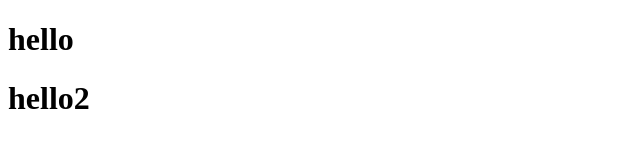
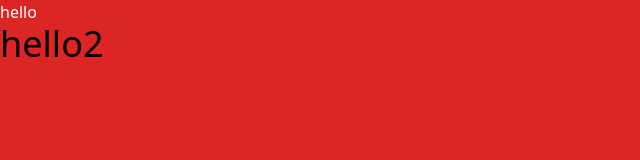
Before and after one commit to iaadarsh23/allInONeCalc, a website: page public/index.html in a window 1280 px wide. Shown: the whole page, without its empty margins (0-640 px from the left). Drawn offline with Linux system fonts and the light colour scheme.

Commit message:
again installed tailwind

```diff
--- a/public/index.html
+++ b/public/index.html
@@ -4,11 +4,11 @@
     <meta charset="UTF-8">
     <meta name="viewport" content="width=device-width, initial-scale=1.0">
     <title>Document</title>
-    <link href="./styles.css" rel="stylesheet">
+    <link href="style.css" rel="stylesheet">
 
 </head>
 <body class="bg-red-600">
     <h1 class=" text-white">hello</h1>
-    <h1 class=" text-black">hello2</h1>
+    <h1 class=" text-black text-4xl">hello2</h1>
 </body>
 </html>
--- /dev/null
+++ b/src/input.css
@@ -0,0 +1,3 @@
+@tailwind base;
+@tailwind components;
+@tailwind utilities;
--- /dev/null
+++ b/tailwind.config.js
@@ -0,0 +1,13 @@
+/** @type {import('tailwindcss').Config} */
+module.exports = {
+  content: [
+    "./public/**/*.{html,js}",
+    "./src/**/*.{html,js}",
+    "./*.{html,js}"
+  ],
+
+  theme: {
+    extend: {},
+  },
+  plugins: [],
+}
```
Also changed, not shown: package.json (added, +15 -0 lines), public/style.css (added), 1 other file.
